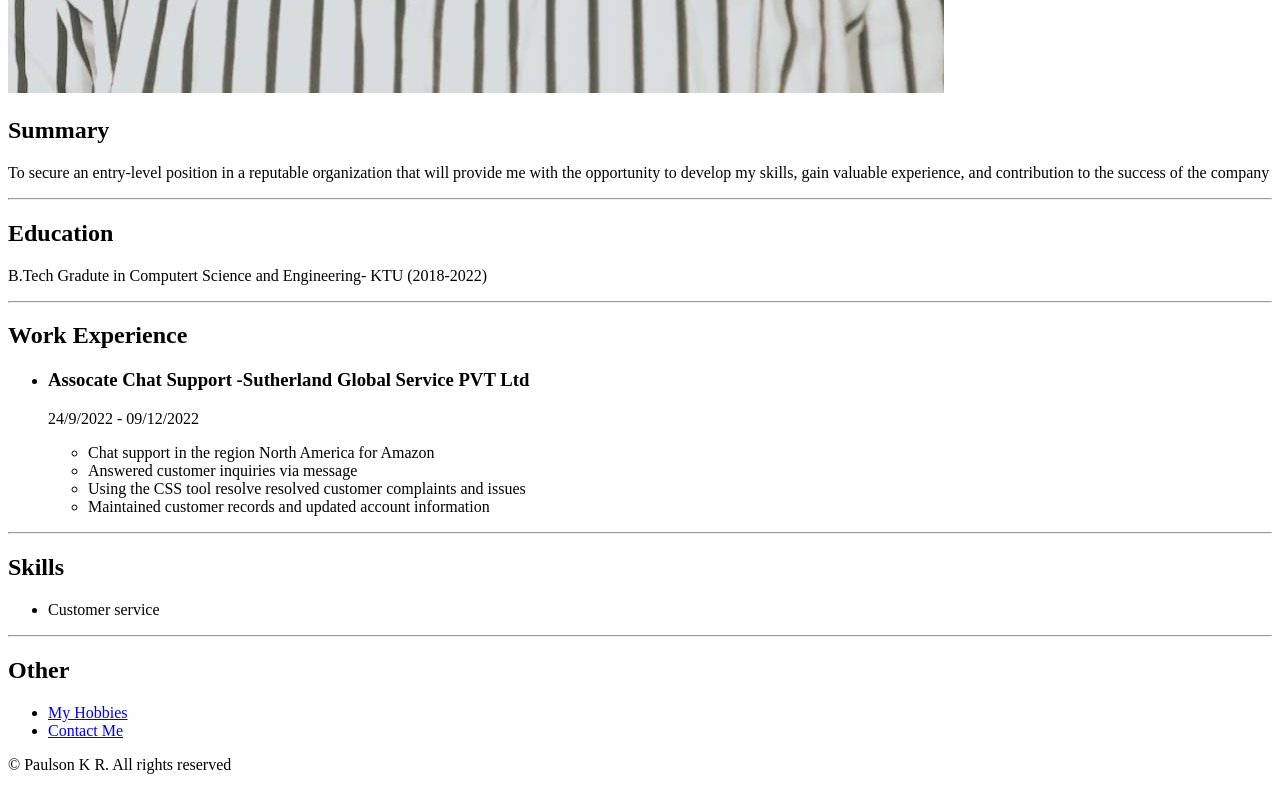
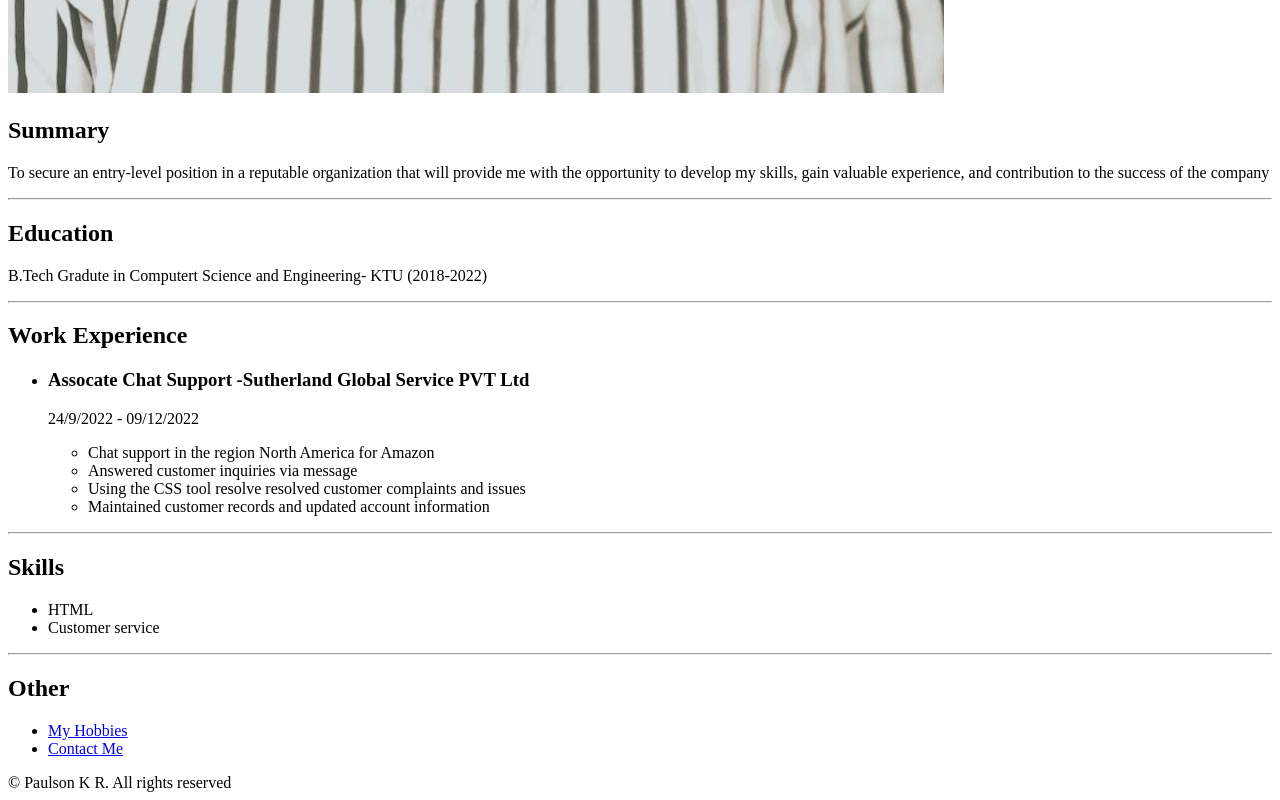
Before and after one commit to paulsonrison/html-resume, a plain HTML site: page index.html in a window 1280 px wide. Shown: the part 1209-2009 px from the top of the page. Drawn offline with Linux system fonts and the light colour scheme.

Commit message:
Update index.html

```diff
--- a/index.html
+++ b/index.html
@@ -31,6 +31,7 @@ contribution to the success of the company</p>
 <hr>
 <h2>Skills</h2>
 <Ul>
+    <li>HTML</li>
     <li>Customer service</li>
 
 </Ul>
```
